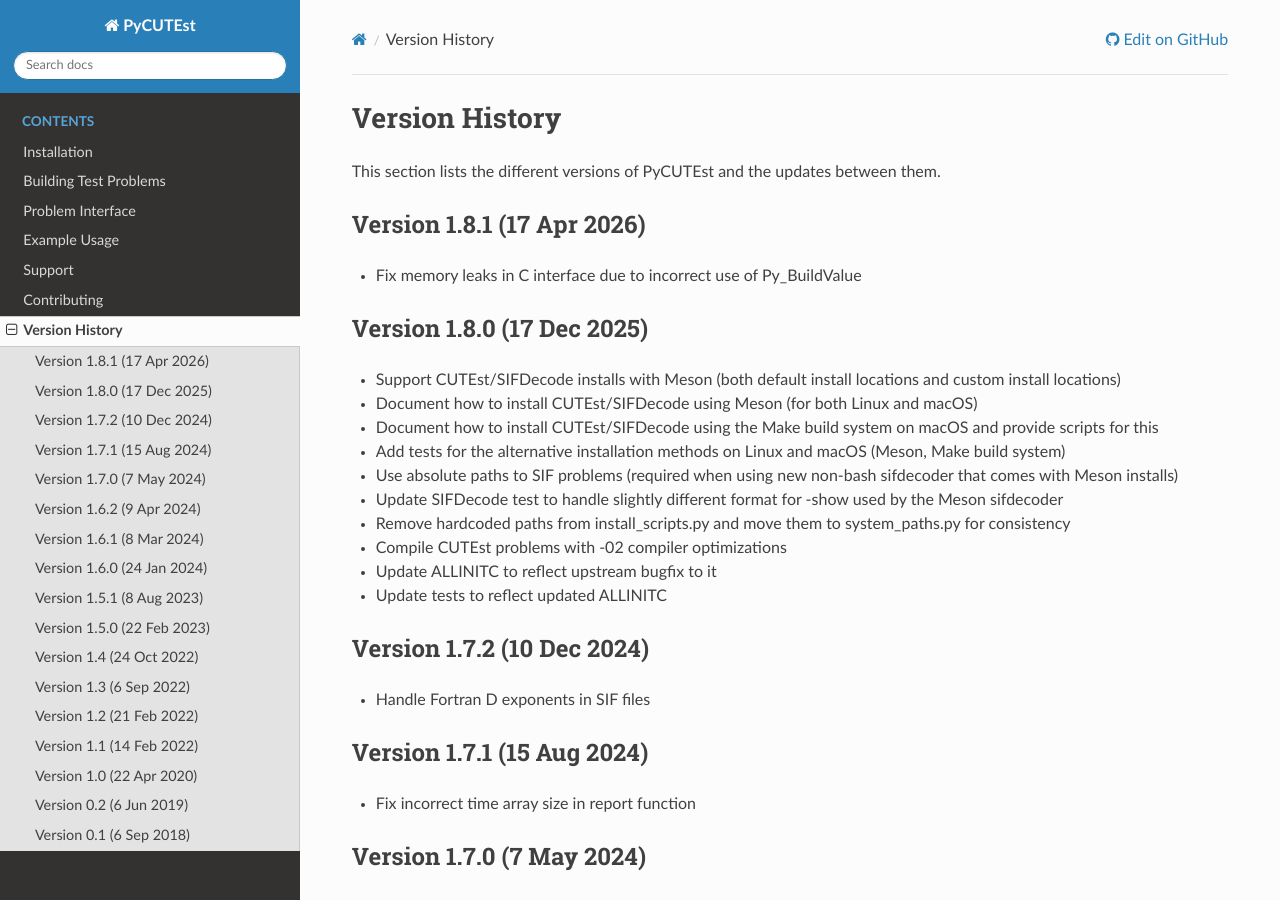
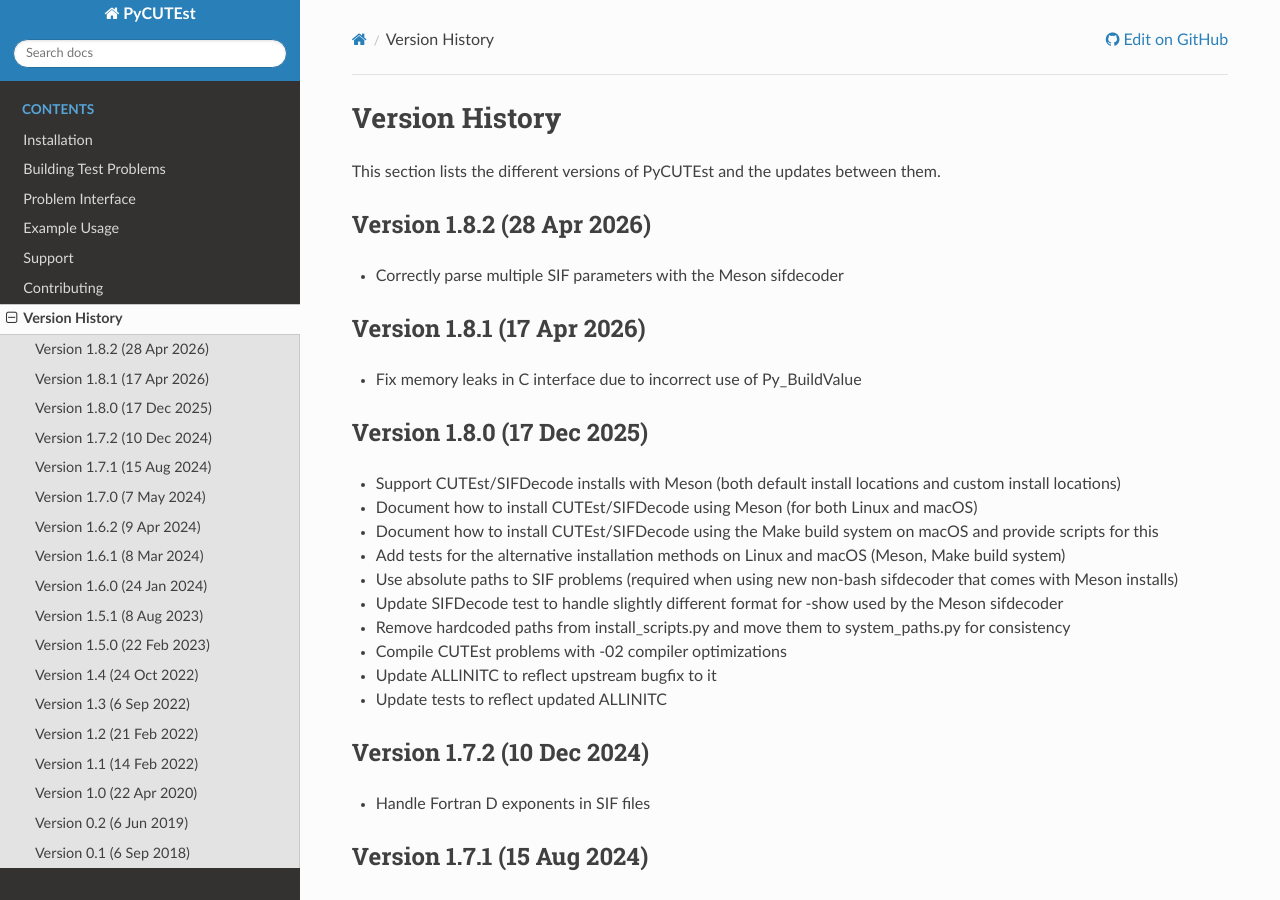
Before and after one commit to jfowkes/pycutest, a Sphinx documentation site: the page built from docs/history.rst, in a window 1280 px wide and 900 px high. Built offline with Sphinx 7.4.7 and the Read the Docs theme 3.1.0, drawn with Linux system fonts in a browser that asks for light colours.

Commit message:
Bump to version 1.8.2 and update release history

```diff
--- a/docs/history.rst
+++ b/docs/history.rst
@@ -1,6 +1,10 @@
 Version History
 ===============
 This section lists the different versions of PyCUTEst and the updates between them.
+
+Version 1.8.2 (28 Apr 2026)
+---------------------------
+* Correctly parse multiple SIF parameters with the Meson sifdecoder
 
 Version 1.8.1 (17 Apr 2026)
 ---------------------------
--- a/docs/index.rst
+++ b/docs/index.rst
@@ -10,7 +10,7 @@
 
 **Release:** |version|
 
-**Date:** 17 April 2026
+**Date:** 28 April 2026
 
 **Author:** `Jaroslav Fowkes <jaroslav.fowkes@maths.ox.ac.uk>`_ and `Lindon Roberts <https://lindonroberts.github.io/>`_
 
--- a/pycutest/__init__.py
+++ b/pycutest/__init__.py
@@ -1,5 +1,5 @@
 # Set PyCUTEst version number
-__version__ = '1.8.1'
+__version__ = '1.8.2'
 
 # Define submodules to expose on wildcard imports
 __all__ = []
```
